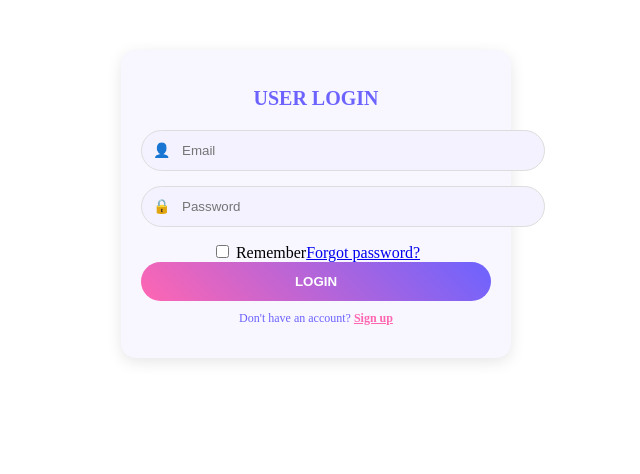
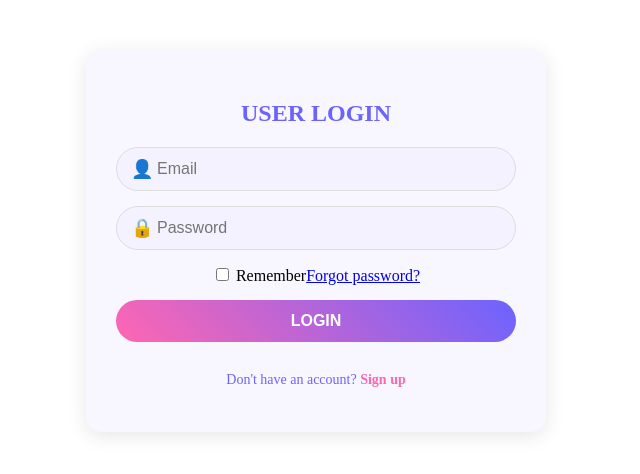
Before and after one commit to ambi1303/real-estate-frontend, a React (Create React App) app: page / in a window 1280 px wide. Shown: the top 474 px of the page, without its empty margins (324-964 px from the left). Built offline with nearby package versions, Linux system fonts and the light colour scheme; no server answers.

Commit message:
Style fixed

```diff
--- a/src/components/auth.css
+++ b/src/components/auth.css
@@ -1,86 +1,116 @@
+/* Center the auth container */
 .auth-container {
     width: 100%;
-    max-width: 350px;
+    max-width: 400px;
     margin: 50px auto;
     text-align: center;
-    padding: 20px;
+    padding: 30px;
     background: #f8f6ff;
     border-radius: 15px;
-    box-shadow: 0 4px 15px rgba(0, 0, 0, 0.1);
+    box-shadow: 0 4px 20px rgba(0, 0, 0, 0.1);
   }
 
+  /* Form Title */
   .auth-title {
-    font-size: 20px;
+    font-size: 24px;
     color: #6c63ff;
     font-weight: bold;
     margin-bottom: 20px;
   }
 
+  /* Form Styling */
   .auth-form {
     display: flex;
     flex-direction: column;
+    gap: 15px;
   }
 
+  /* Input Groups for Icons */
   .input-group {
     position: relative;
-    margin-bottom: 15px;
+    display: flex;
+    align-items: center;
   }
 
-  .auth-input {
+  /* Input Fields */
+  .auth-input,
+  .auth-dropdown {
     width: 100%;
     padding: 12px;
     padding-left: 40px;
     border: 1px solid #ddd;
     border-radius: 25px;
     background: #f4f2ff;
+    font-size: 16px;
+    outline: none;
+    transition: all 0.3s ease;
   }
 
-  .auth-dropdown {
-    width: 100%;
-    padding: 12px;
-    border: 1px solid #ddd;
-    border-radius: 25px;
-    background: #f4f2ff;
-    margin-bottom: 15px;
+  .auth-input:focus,
+  .auth-dropdown:focus {
+    border-color: #6c63ff;
+    box-shadow: 0 0 5px rgba(108, 99, 255, 0.5);
   }
 
+  /* Icons inside inputs */
   .icon {
     position: absolute;
-    left: 12px;
-    top: 50%;
-    transform: translateY(-50%);
-    font-size: 14px;
+    left: 15px;
+    font-size: 18px;
     color: #6c63ff;
   }
 
+  /* Button Styling */
+  .auth-button {
+    background: linear-gradient(45deg, #ff66b2, #6c63ff);
+    color: white;
+    padding: 12px;
+    border: none;
+    border-radius: 25px;
+    font-size: 16px;
+    font-weight: bold;
+    cursor: pointer;
+    transition: all 0.3s ease;
+  }
+
+  .auth-button:hover {
+    opacity: 0.85;
+  }
+
+  /* Login/Signup switch text */
+  .auth-switch {
+    font-size: 14px;
+    margin-top: 15px;
+    color: #6c63ff;
+  }
+
+  .switch-link {
+    color: #ff66b2;
+    font-weight: bold;
+    text-decoration: none;
+  }
+
+  .switch-link:hover {
+    text-decoration: underline;
+  }
+
+  /* Signup/Login Message */
   .auth-message {
     color: green;
     font-size: 14px;
     margin-bottom: 10px;
   }
 
-  .auth-button {
-    background: linear-gradient(45deg, #ff66b2, #6c63ff);
-    color: white;
-    padding: 12px;
-    border: none;
-    border-radius: 25px;
-    font-weight: bold;
-    cursor: pointer;
-    transition: 0.3s ease;
+  /* Fixing the dropdown alignment */
+  .auth-dropdown {
+    appearance: none;
+    padding-right: 10px;
   }
 
-  .auth-button:hover {
-    opacity: 0.8;
+  /* Responsive Fix */
+  @media (max-width: 500px) {
+    .auth-container {
+      width: 90%;
+      padding: 20px;
+    }
   }
-
-  .auth-switch {
-    font-size: 12px;
-    margin-top: 10px;
-    color: #6c63ff;
-  }
-
-  .switch-link {
-    color: #ff66b2;
-    font-weight: bold;
-  }
```
